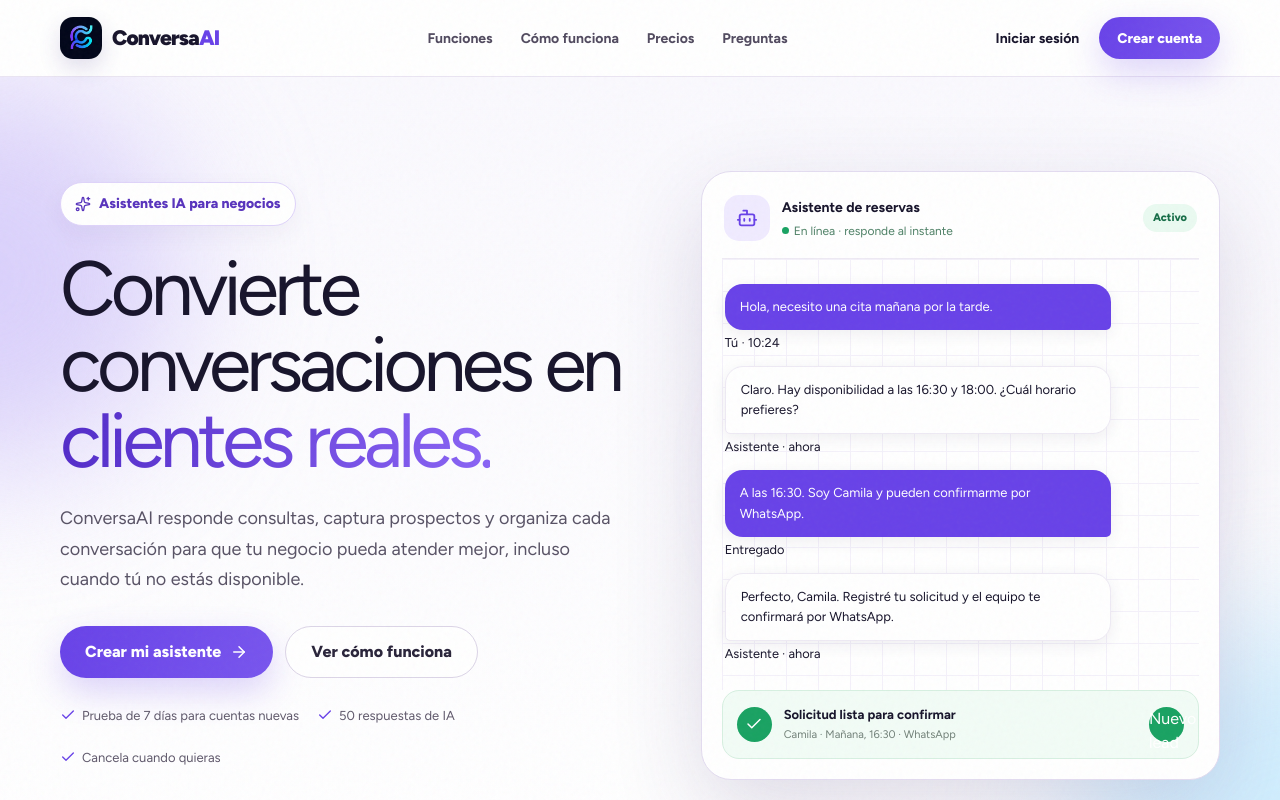
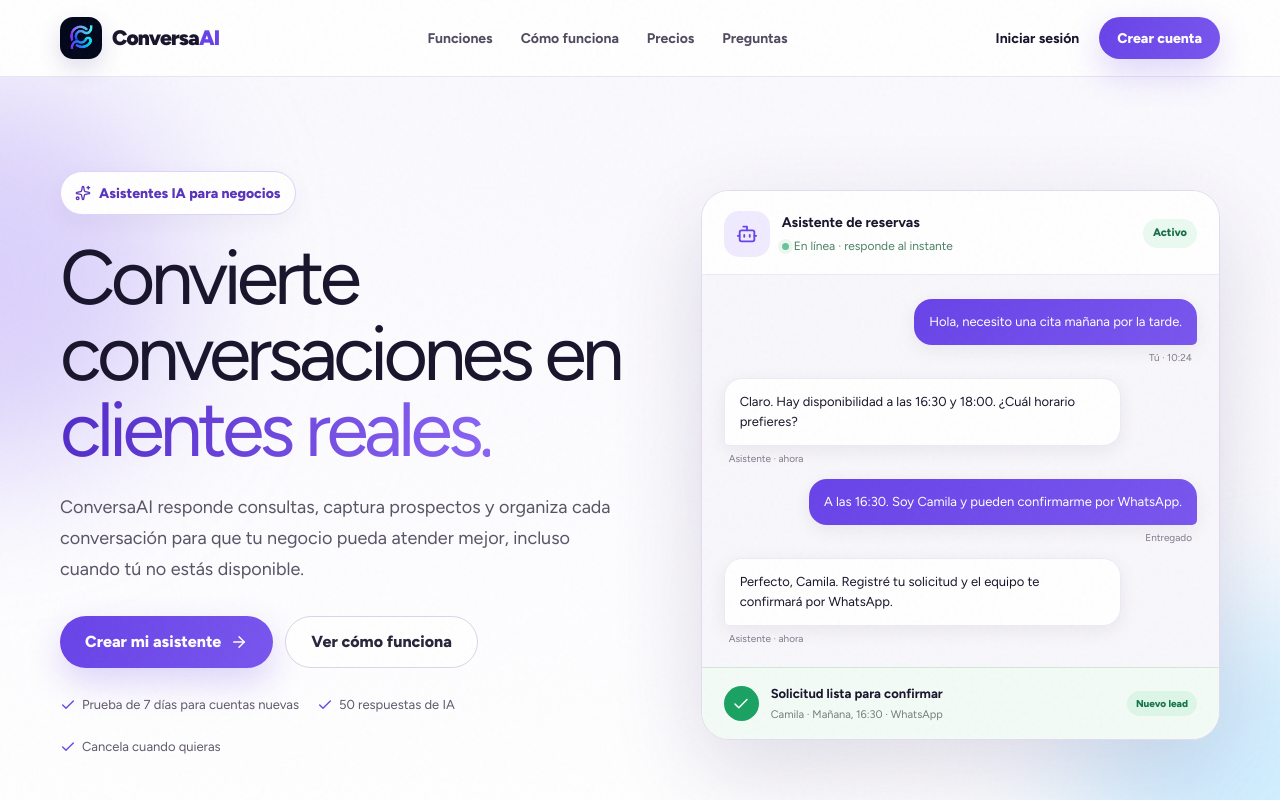
Before and after one commit to Ragnarok1334/conversaai2, a Next.js app: page / in a window 1280 px wide. Shown: the top 800 px of the page. Built offline with nearby package versions, Linux system fonts and the light colour scheme; no server answers; the database is empty.

Commit message:
Polish landing conversation demo (src/app/globals.css)

```diff
--- a/src/app/globals.css
+++ b/src/app/globals.css
@@ -347,26 +347,31 @@
 .light-trust-row svg { width: 16px; color: var(--light-primary); }
 .light-product-visual { position: relative; }
 .light-product-visual::before { content: ""; position: absolute; inset: 7% -9%; background: radial-gradient(circle,rgba(104,66,232,.2),transparent 68%); filter: blur(20px); }
-.light-chat-card { position: relative; padding: 20px; background: white; border: 1px solid #e3dcf0; border-radius: 30px; box-shadow: 0 30px 90px rgba(59,40,108,.16); }
-.light-chat-header { display: flex; align-items: center; gap: 12px; padding: 3px 2px 17px; border-bottom: 1px solid #eeeaf4; }
+.light-chat-card { position: relative; overflow: hidden; padding: 0; background: white; border: 1px solid #e3dcf0; border-radius: 28px; box-shadow: 0 30px 90px rgba(59,40,108,.16); }
+.light-chat-header { display: flex; align-items: center; gap: 12px; padding: 20px 22px 17px; background: #fff; }
 .light-chat-avatar { width: 46px; height: 46px; display: grid; place-items: center; color: #6842e8; background: #f0ebff; border-radius: 15px; }
 .light-chat-avatar svg { width: 22px; }
 .light-chat-header > div:nth-child(2) { flex: 1; display: grid; gap: 4px; }
 .light-chat-header strong { font-size: 14px; }
 .light-chat-header span { display: flex; align-items: center; gap: 5px; color: #4e8066; font-size: 12px; }
-.light-chat-header i { width: 7px; height: 7px; background: #19a262; border-radius: 50%; }
+.light-chat-header i { width: 7px; height: 7px; background: #19a262; border-radius: 50%; box-shadow: 0 0 0 4px rgba(25,162,98,.12); animation: light-presence 2s ease-in-out infinite; }
 .light-chat-badge { padding: 6px 10px; color: #166d47; background: #eafaf1; border-radius: 999px; font-size: 11px; font-weight: 800; }
-.light-chat-body { display: flex; flex-direction: column; gap: 12px; padding: 25px 3px; background-image: linear-gradient(#f4f1fa 1px,transparent 1px),linear-gradient(90deg,#f4f1fa 1px,transparent 1px); background-size: 32px 32px; }
-.light-bubble { max-width: 82%; margin: 0; padding: 13px 15px; border-radius: 18px; font-size: 13px; line-height: 1.55; box-shadow: 0 4px 16px rgba(44,26,74,.07); }
+.light-chat-body { display: flex; flex-direction: column; gap: 13px; margin: 0; padding: 24px 22px 21px; background-color: #f8f7fb; background-image: none !important; border-top: 1px solid #eeeaf4; }
+.light-message { display: flex; flex-direction: column; max-width: 84%; gap: 5px; }
+.light-message-user { align-self: flex-end; align-items: flex-end; }
+.light-message-bot { align-self: flex-start; align-items: flex-start; }
+.light-message small { padding: 0 5px; color: #81798d; font-size: 10px; }
+.light-bubble { margin: 0; padding: 13px 15px; border-radius: 18px; font-size: 13px; line-height: 1.55; box-shadow: 0 5px 18px rgba(44,26,74,.07); }
 .light-bubble-bot { background: #fff; border: 1px solid #eeeaf4; border-bottom-left-radius: 5px; }
-.light-bubble-user { align-self: flex-end; color: #fff; background: #6842e8; border-bottom-right-radius: 5px; }
-.light-lead-card { display: flex; align-items: center; gap: 12px; padding: 14px; background: #f2fcf6; border: 1px solid #d7f0e1; border-radius: 17px; }
+.light-bubble-user { color: #fff; background: linear-gradient(135deg,#6842e8,#7955ee); border-bottom-right-radius: 5px; }
+.light-lead-card { display: flex; align-items: center; gap: 12px; margin: 0; padding: 16px 22px; background: #f3fbf6; border: 0; border-top: 1px solid #cfe9da; border-radius: 0; }
 .light-lead-card > span { width: 35px; height: 35px; display: grid; place-items: center; color: white; background: #19a262; border-radius: 50%; }
 .light-lead-card > span svg { width: 18px; }
 .light-lead-card > div { flex: 1; display: grid; gap: 3px; }
 .light-lead-card strong { font-size: 13px; }
 .light-lead-card small { color: #718078; font-size: 11px; }
-.light-lead-card > svg { width: 20px; color: #19a262; }
+.light-lead-status { width: auto !important; height: auto !important; padding: 5px 9px; color: #167449 !important; background: #ddf6e8 !important; border-radius: 999px !important; font-size: 10px; font-weight: 800; }
+@keyframes light-presence { 0%,100% { opacity: 1; } 50% { opacity: .55; } }
 .light-proof { background: #241c38; color: white; }
 .light-proof-grid { display: grid; grid-template-columns: repeat(4,1fr); padding: 29px 0; }
 .light-proof-grid > div { display: grid; grid-template-columns: auto auto; justify-content: center; align-items: center; column-gap: 10px; padding: 4px 18px; border-right: 1px solid rgba(255,255,255,.12); }
```
